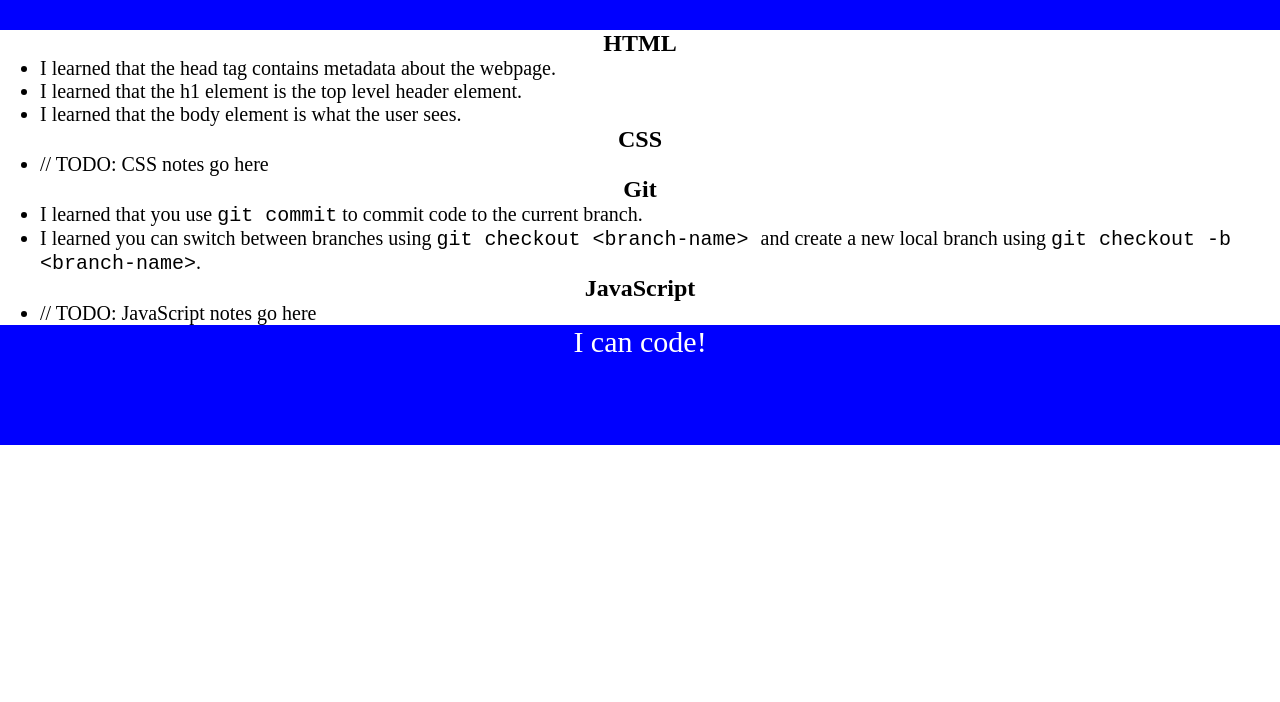
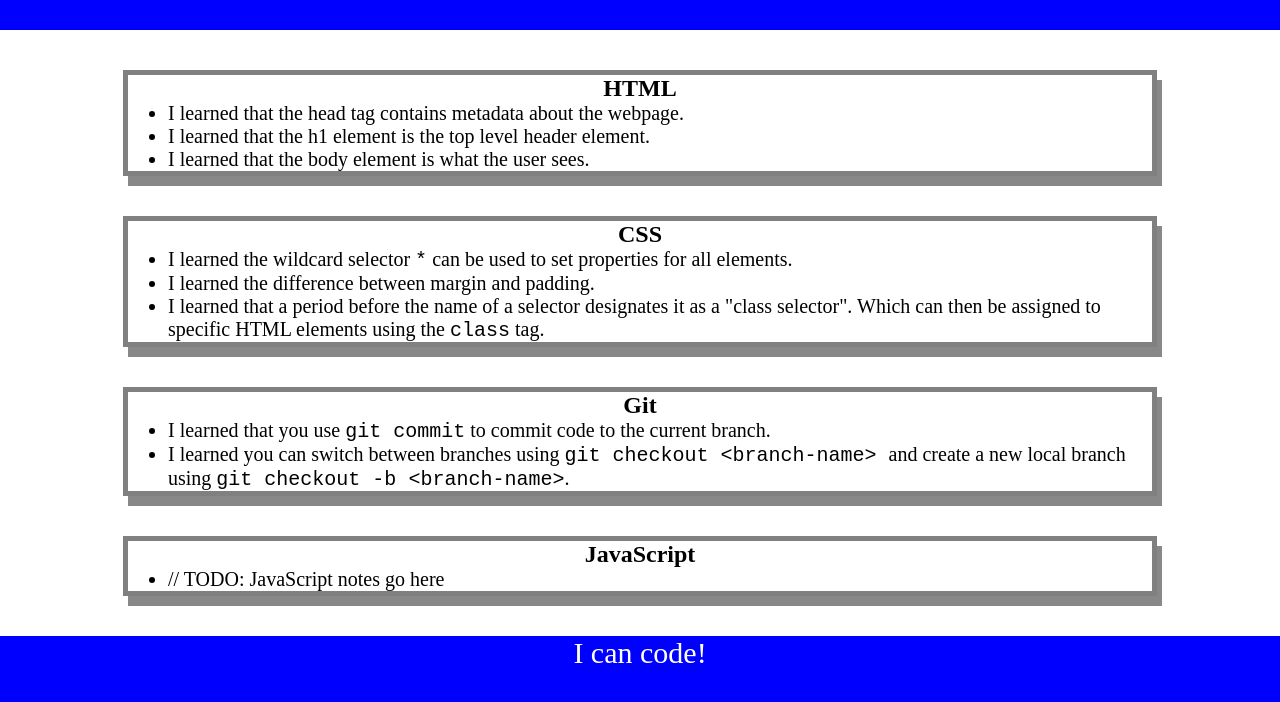
Before and after one commit to Shengaero/prework-study-guide, a plain HTML site: page index.html in a window 1280 px wide. Shown: the part 90-792 px from the top of the page. Drawn offline with Linux system fonts and the light colour scheme.

Commit message:
added card class selector and CSS notes

```diff
--- a/assets/style.css
+++ b/assets/style.css
@@ -33,3 +33,14 @@ p {
     text-align: center;
     font-size: 30px;
 }
+
+/*
+The period designates card as a class selector.
+Any HTML element assigned to the class will gain these property assignments from the CSS.
+*/
+.card {
+    width: 80%;
+    margin: 40px auto;
+    border: 5px solid gray;
+    box-shadow: 5px 10px #888888;
+}
--- a/index.html
+++ b/index.html
@@ -37,7 +37,16 @@
       <section class="card" id="css-section">
         <h2>CSS</h2>
         <ul>
-          <li>// TODO: CSS notes go here</li>
+          <li>
+            I learned the wildcard selector <code>*</code> can
+            be used to set properties for all elements.
+          </li>
+          <li>I learned the difference between margin and padding.</li>
+          <li>
+            I learned that a period before the name of a selector designates
+            it as a "class selector". Which can then be assigned to specific
+            HTML elements using the <code>class</code> tag.
+          </li>
         </ul>
       </section>
 
```
